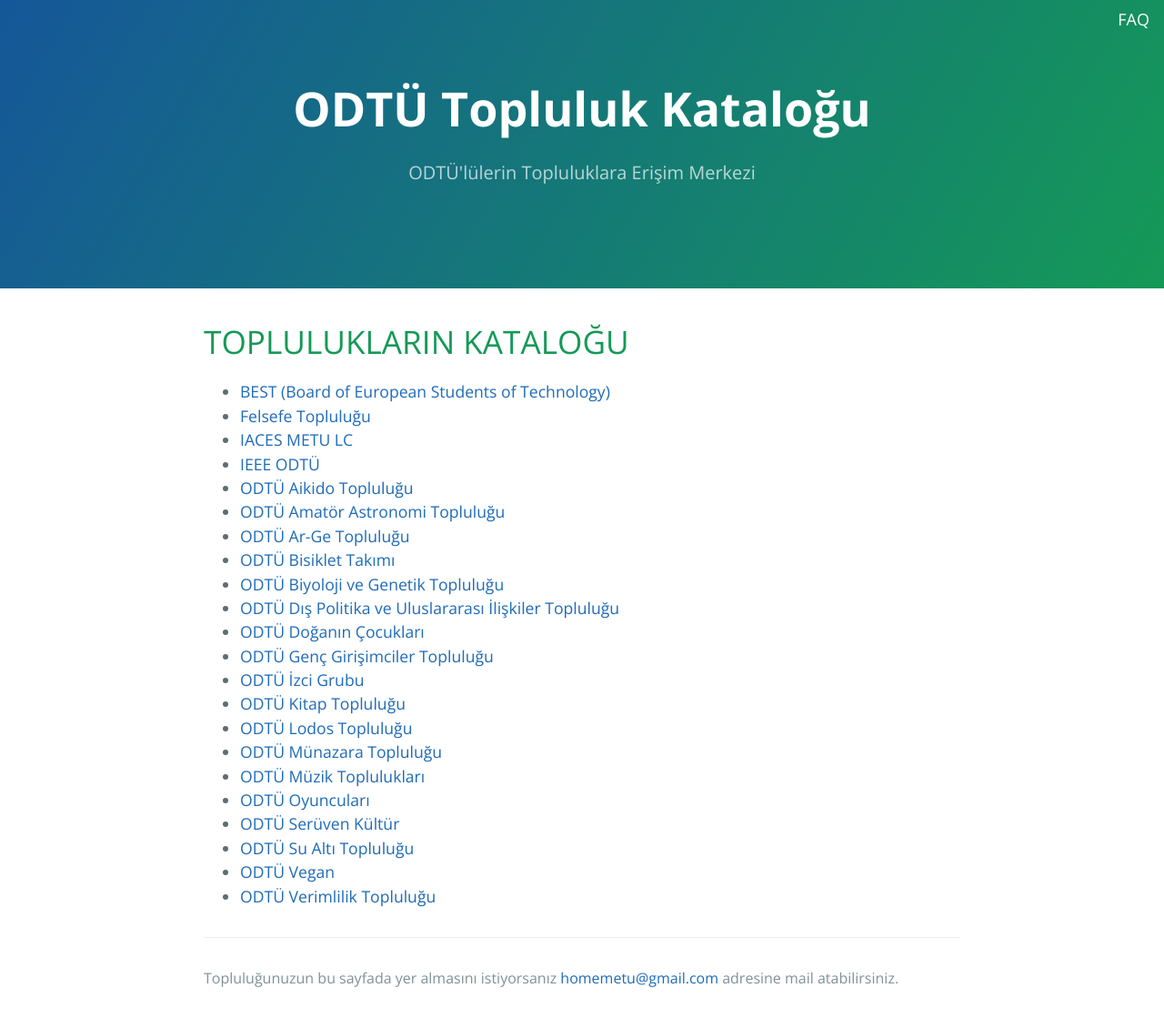
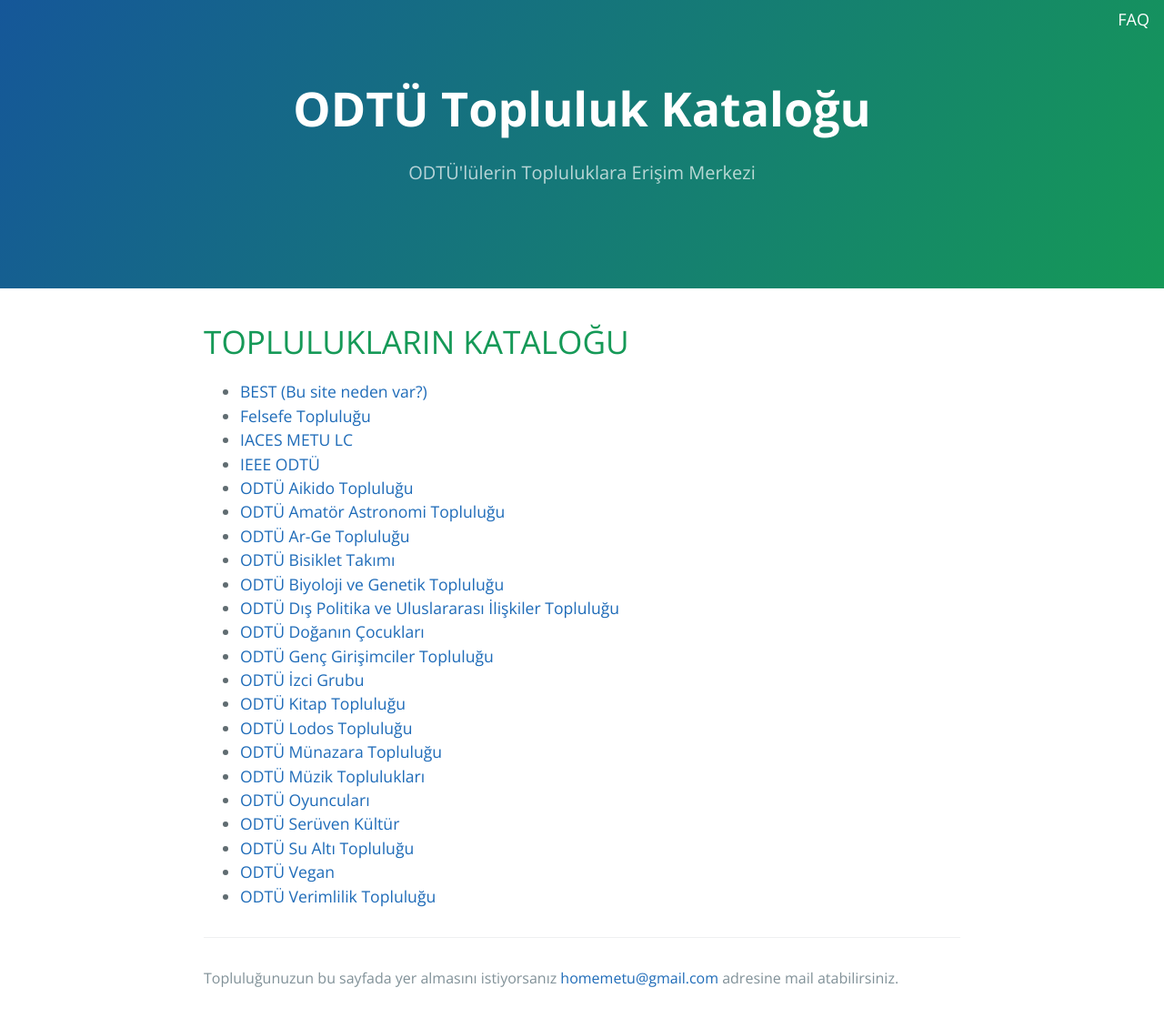
Before and after one commit to metuhome/METU-Topluluk-Katalog, a Jekyll site: the page faq.html, which Jekyll copies as it is, in a window 1280 px wide. Shown: the whole page at 91% size. Built offline with Jekyll 4.4.1, drawn with Linux system fonts in a browser that asks for light colours.

Commit message:
faq insertion

```diff
--- a/faq.html
+++ b/faq.html
@@ -56,7 +56,7 @@
     <main id="content" class="main-content" role="main">
       <h1 id="topluluklarin-kataloğu">TOPLULUKLARIN KATALOĞU</h1>
 <ul>
-  <li><a href="Neden böyle değil?">BEST (Board of European Students of Technology)</a></li>
+  <li><a href="faq/neden_var.md">BEST (Bu site neden var?)</a></li>
   <li><a href="/METU-Topluluk-Katalog/topluluklar/felsefe.html">Felsefe Topluluğu</a></li>
   <li><a href="/METU-Topluluk-Katalog/topluluklar/IACES.html">IACES METU LC</a></li>
   <li><a href="/METU-Topluluk-Katalog/topluluklar/IEEE.html">IEEE ODTÜ</a></li>
```
Also changed, not shown: faq/neden_var.md (added, +2 -0 lines).
